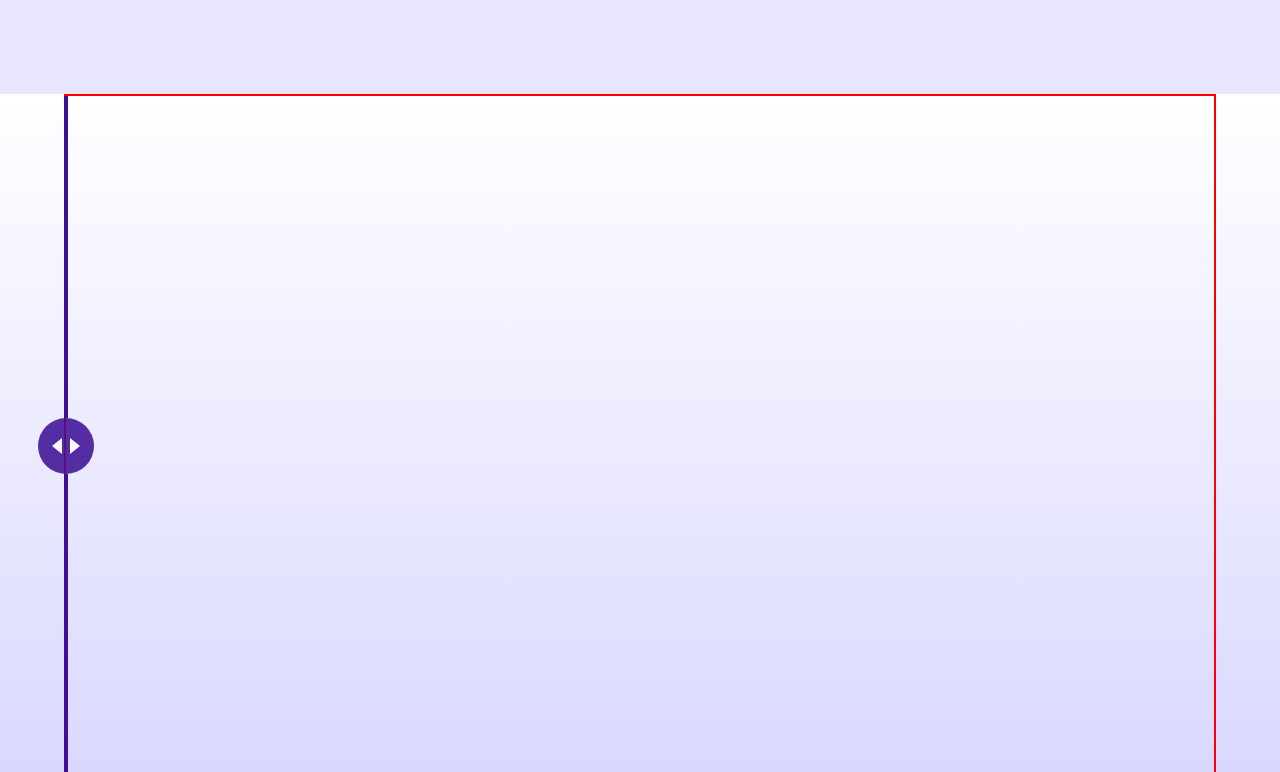
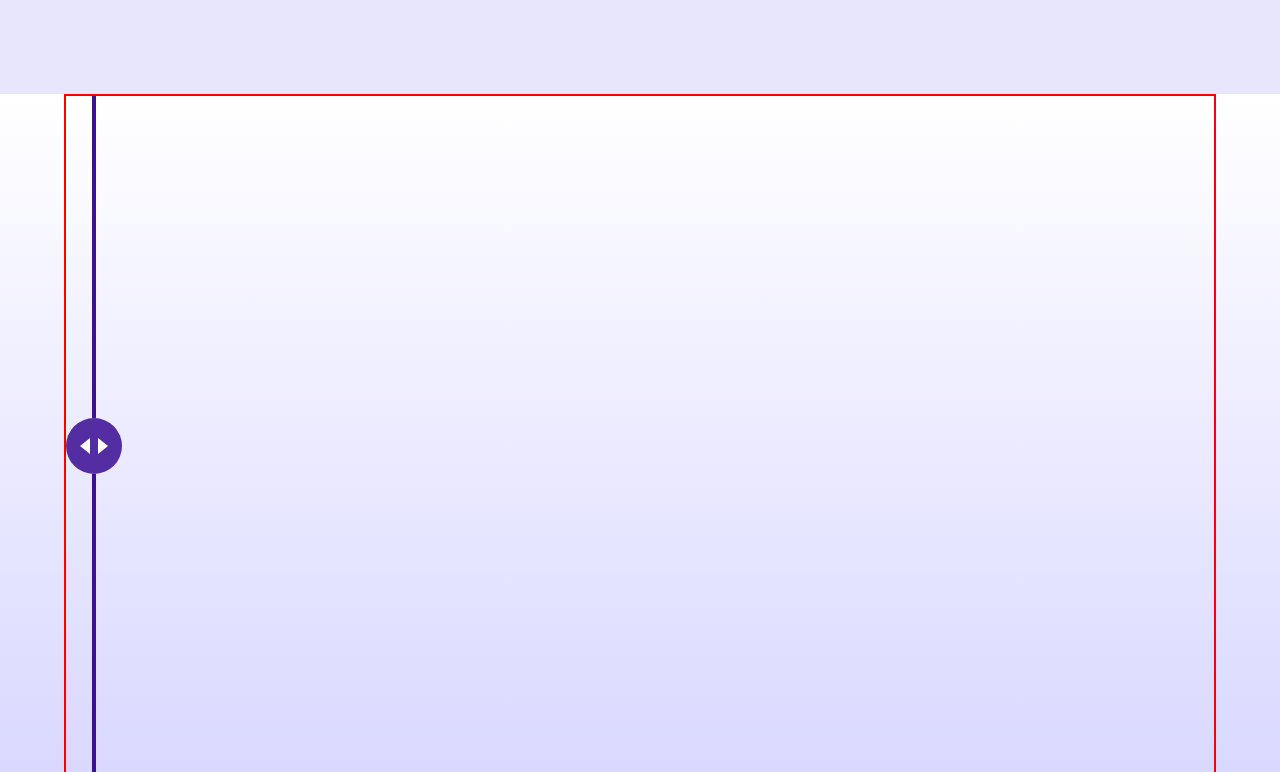
Before and after one commit to samudra-perera/cleancut.ai, a React (Create React App) app in the folder client/: page / in a window 1280 px wide. Shown: the part 648-1420 px from the top of the page. Built offline with nearby package versions, Linux system fonts and the light colour scheme; a web font is replaced by a local one.

Commit message:
Fixed slider overflow issue

```diff
--- a/client/src/components/App/DraggableSlider/DraggableSlider.jsx
+++ b/client/src/components/App/DraggableSlider/DraggableSlider.jsx
@@ -12,48 +12,50 @@ const DraggableSlider = () => {
   //These two refs are for the container div and slider div HTML elements
   const containerRef = useRef(null);
   const sliderRef = useRef(null);
+  const sliderContainerRef = useRef(null);
   //To access the click value of the slider
   const isClicked = useRef(false);
 
   const coords = useRef({
     startX: 0,
-    lastX: 0
-  })
+    lastX: 0,
+  });
 
   useEffect(() => {
     if (!containerRef.current || !sliderRef.current) return;
 
     const container = containerRef.current;
     const slider = sliderRef.current;
+    const sliderContainer = sliderContainerRef.current;
 
     const onMouseDown = (e) => {
       isClicked.current = true;
-      coords.current.startX = e.clientX
-      console.log(coords.current)
+      coords.current.startX = e.clientX;
+      console.log(coords.current);
     };
 
     const onMouseUp = (e) => {
       isClicked.current = false;
-      coords.current.lastX = slider.offsetLeft
-      console.log(isClicked.current)
+      coords.current.lastX = sliderContainer.offsetLeft;
+      console.log(isClicked.current);
     };
 
     const onMouseMove = (e) => {
       if (!isClicked.current) return;
-      const nextX = e.clientX - coords.current.startX + coords.current.lastX
+      const nextX = e.clientX - coords.current.startX + coords.current.lastX;
 
-      slider.style.left = `${nextX}px`
+      sliderContainer.style.left = `${nextX}px`;
     };
 
     slider.addEventListener("mousedown", onMouseDown);
     slider.addEventListener("mouseup", onMouseUp);
 
     container.addEventListener("mousemove", onMouseMove);
-    container.addEventListener('mouseleave', onMouseUp)
+    container.addEventListener("mouseleave", onMouseUp);
 
     const cleanup = () => {
       container.removeEventListener("mousemove", onMouseMove);
-      container.removeEventListener('mouseleave', onMouseUp)
+      container.removeEventListener("mouseleave", onMouseUp);
       slider.removeEventListener("mousedown", onMouseDown);
       slider.removeEventListener("mouseup", onMouseUp);
     };
@@ -63,7 +65,7 @@ const DraggableSlider = () => {
 
   return (
     <DraggableContainer ref={containerRef}>
-      <SliderBarContainer >
+      <SliderBarContainer ref={sliderContainerRef}>
         <SliderBarHandler />
         <SliderCircleContainer ref={sliderRef}>
           <SliderPointerLeft />
--- a/client/src/components/App/DraggableSlider/style/DraggableSlider.style.js
+++ b/client/src/components/App/DraggableSlider/style/DraggableSlider.style.js
@@ -4,6 +4,8 @@ import { StyledContainer } from "../../CallToAction/styles/CTA.styled";
 const DraggableContainer = styled(StyledContainer)`
 height: 700px;
 border: 2px red solid;
+overflow: hidden;
+position: relative;
 `
 
 export {DraggableContainer}
--- a/client/src/components/App/DraggableSlider/style/Slider.style.js
+++ b/client/src/components/App/DraggableSlider/style/Slider.style.js
@@ -2,11 +2,11 @@ import styled from "styled-components";
 
 const SliderBarContainer = styled.div`
   height: 700px;
-  left: -28px;
+  left: 0;
   display: flex;
   flex-direction: column;
   place-items: center;
-  position: relative;
+  position: absolute;
   width: fit-content;
 `;
 
```
